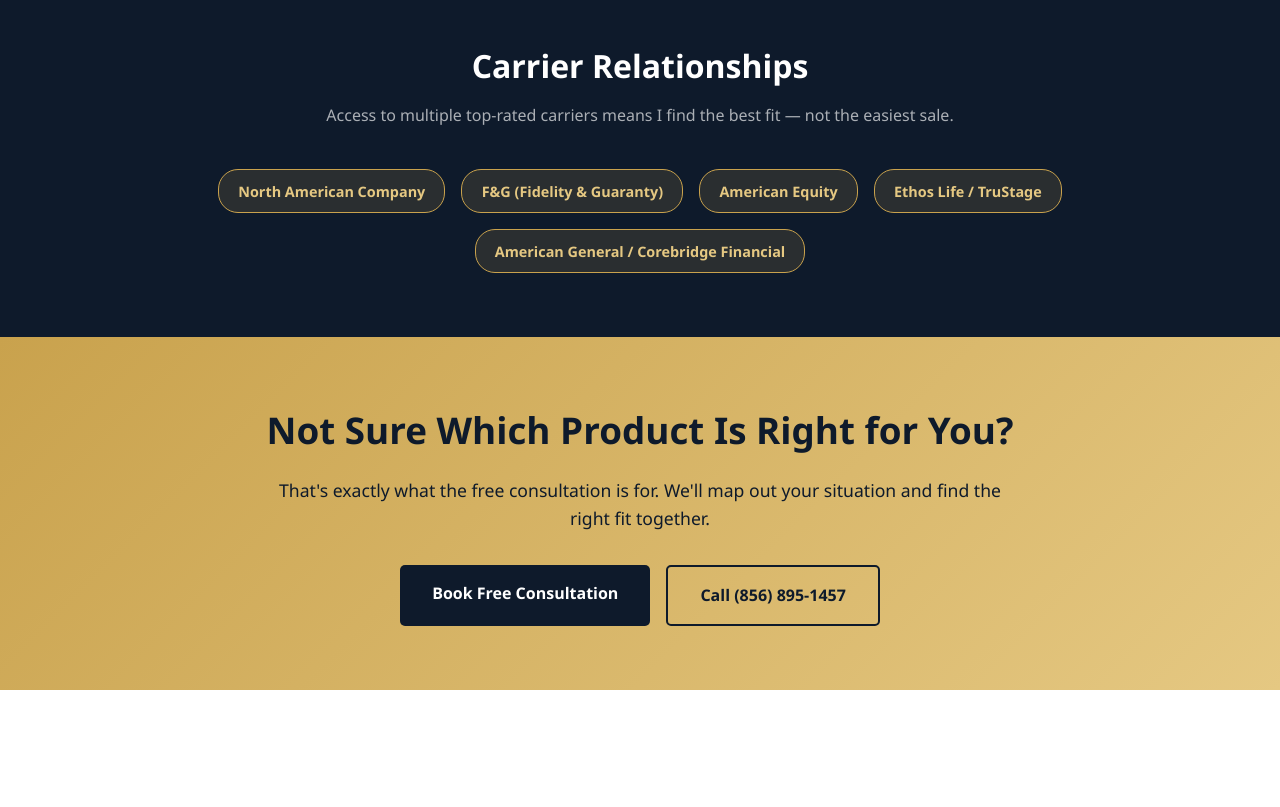
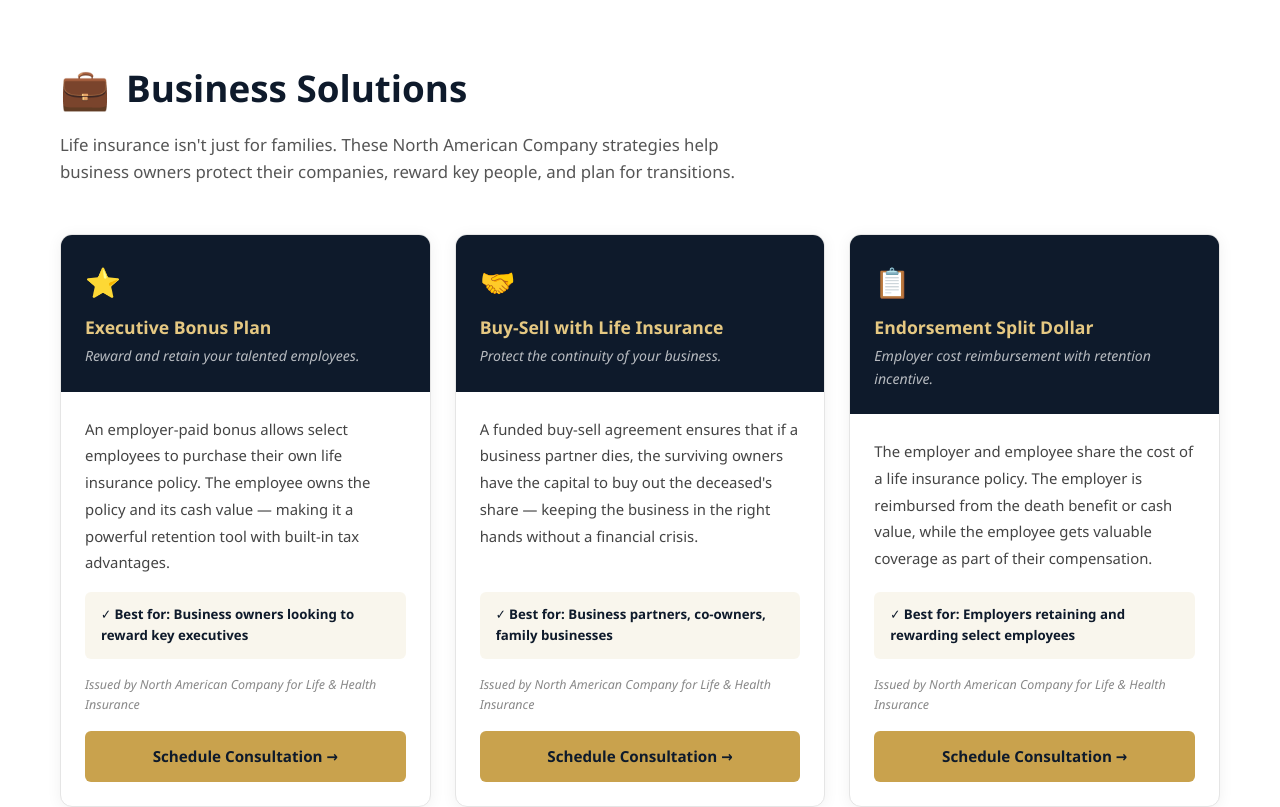
Before and after one commit to latimorelifelegacy25/latimore-hub, a Next.js app: page /products in a window 1280 px wide. Shown: the part 2220-3027 px from the top of the page. Before the commit the page ends 2910 px from the top, so only its background shows below. Built offline with nearby package versions, Linux system fonts and the light colour scheme.

Commit message:
feat: add Business Solutions section to Products page (Executive Bonus, Buy-Sell, Split Dollar) - North American Company

```diff
--- a/app/products/page.tsx
+++ b/app/products/page.tsx
@@ -159,6 +159,64 @@
         </section>
       ))}
 
+      {/* Business Solutions */}
+      <section style={{ padding: '5rem 0', background: '#fff' }}>
+        <div style={{ maxWidth: 1200, margin: '0 auto', padding: '0 20px' }}>
+          <div style={{ display: 'flex', alignItems: 'center', gap: '1rem', marginBottom: '0.75rem' }}>
+            <span style={{ fontSize: '2.5rem' }}>💼</span>
+            <h2 style={{ fontSize: 'clamp(1.8rem, 4vw, 2.3rem)', color: '#0E1A2B', margin: 0 }}>Business Solutions</h2>
+          </div>
+          <p style={{ color: '#555', fontSize: '1.05rem', marginBottom: '3rem', maxWidth: 700 }}>
+            Life insurance isn't just for families. These North American Company strategies help business owners protect their companies, reward key people, and plan for transitions.
+          </p>
+          <div style={{ display: 'grid', gridTemplateColumns: 'repeat(3, 1fr)', gap: '1.5rem' }} className="biz-grid">
+            {[
+              {
+                name: 'Executive Bonus Plan',
+                tagline: 'Reward and retain your talented employees.',
+                description: 'An employer-paid bonus allows select employees to purchase their own life insurance policy. The employee owns the policy and its cash value — making it a powerful retention tool with built-in tax advantages.',
+                bestFor: 'Business owners looking to reward key executives',
+                icon: '⭐',
+              },
+              {
+                name: 'Buy-Sell with Life Insurance',
+                tagline: 'Protect the continuity of your business.',
+                description: 'A funded buy-sell agreement ensures that if a business partner dies, the surviving owners have the capital to buy out the deceased\'s share — keeping the business in the right hands without a financial crisis.',
+                bestFor: 'Business partners, co-owners, family businesses',
+                icon: '🤝',
+              },
+              {
+                name: 'Endorsement Split Dollar',
+                tagline: 'Employer cost reimbursement with retention incentive.',
+                description: 'The employer and employee share the cost of a life insurance policy. The employer is reimbursed from the death benefit or cash value, while the employee gets valuable coverage as part of their compensation.',
+                bestFor: 'Employers retaining and rewarding select employees',
+                icon: '📋',
+              },
+            ].map((p) => (
+              <div key={p.name} style={{ background: '#fff', border: '1px solid #e5e5e5', borderRadius: 12, overflow: 'hidden', boxShadow: '0 2px 15px rgba(0,0,0,0.06)', display: 'flex', flexDirection: 'column' }}>
+                <div style={{ background: '#0E1A2B', padding: '1.5rem' }}>
+                  <div style={{ fontSize: '1.8rem', marginBottom: '0.5rem' }}>{p.icon}</div>
+                  <h3 style={{ color: '#E5C882', fontSize: '1.1rem', margin: '0 0 0.25rem' }}>{p.name}</h3>
+                  <p style={{ color: 'rgba(255,255,255,0.7)', fontSize: '0.88rem', margin: 0, fontStyle: 'italic' }}>{p.tagline}</p>
+                </div>
+                <div style={{ padding: '1.5rem', flex: 1, display: 'flex', flexDirection: 'column' }}>
+                  <p style={{ color: '#444', lineHeight: 1.8, fontSize: '0.93rem', flex: 1 }}>{p.description}</p>
+                  <div style={{ background: 'rgba(197,162,77,0.1)', borderRadius: 6, padding: '0.75rem 1rem', margin: '1rem 0' }}>
+                    <p style={{ color: '#0E1A2B', fontSize: '0.83rem', fontWeight: 600, margin: 0 }}>✓ Best for: {p.bestFor}</p>
+                  </div>
+                  <p style={{ color: '#888', fontSize: '0.78rem', margin: '0 0 1rem', fontStyle: 'italic' }}>Issued by North American Company for Life & Health Insurance</p>
+                  <a href={BRAND.bookingUrl} target="_blank" rel="noopener noreferrer"
+                    style={{ display: 'block', background: '#C9A24D', color: '#0E1A2B', textAlign: 'center', padding: '0.85rem', borderRadius: 6, fontWeight: 700, textDecoration: 'none', fontSize: '0.95rem' }}>
+                    Schedule Consultation →
+                  </a>
+                </div>
+              </div>
+            ))}
+          </div>
+        </div>
+      </section>
+      <style>{`@media(max-width:768px){.biz-grid{grid-template-columns:1fr !important;}}`}</style>
+
       {/* Carriers */}
       <section style={{ background: '#0E1A2B', padding: '4rem 0', textAlign: 'center' }}>
         <div style={{ maxWidth: 1000, margin: '0 auto', padding: '0 20px' }}>
```
